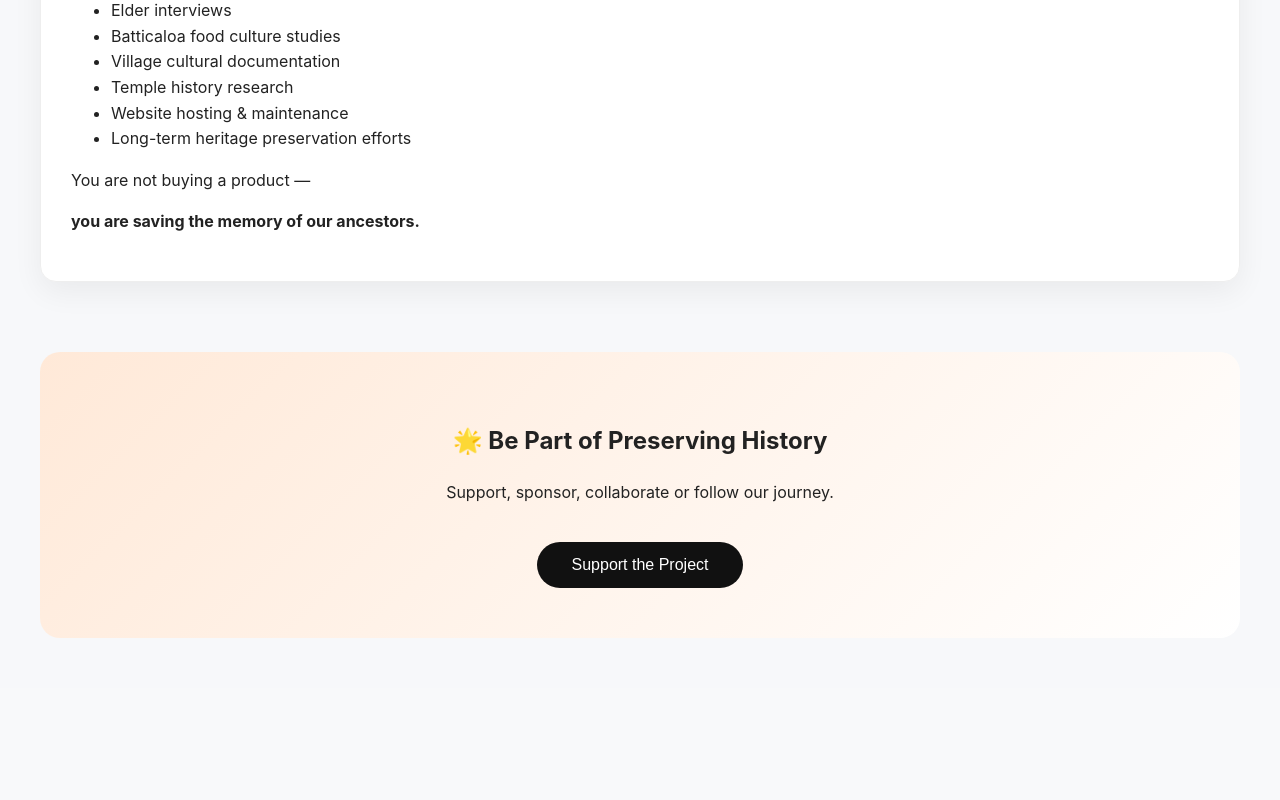
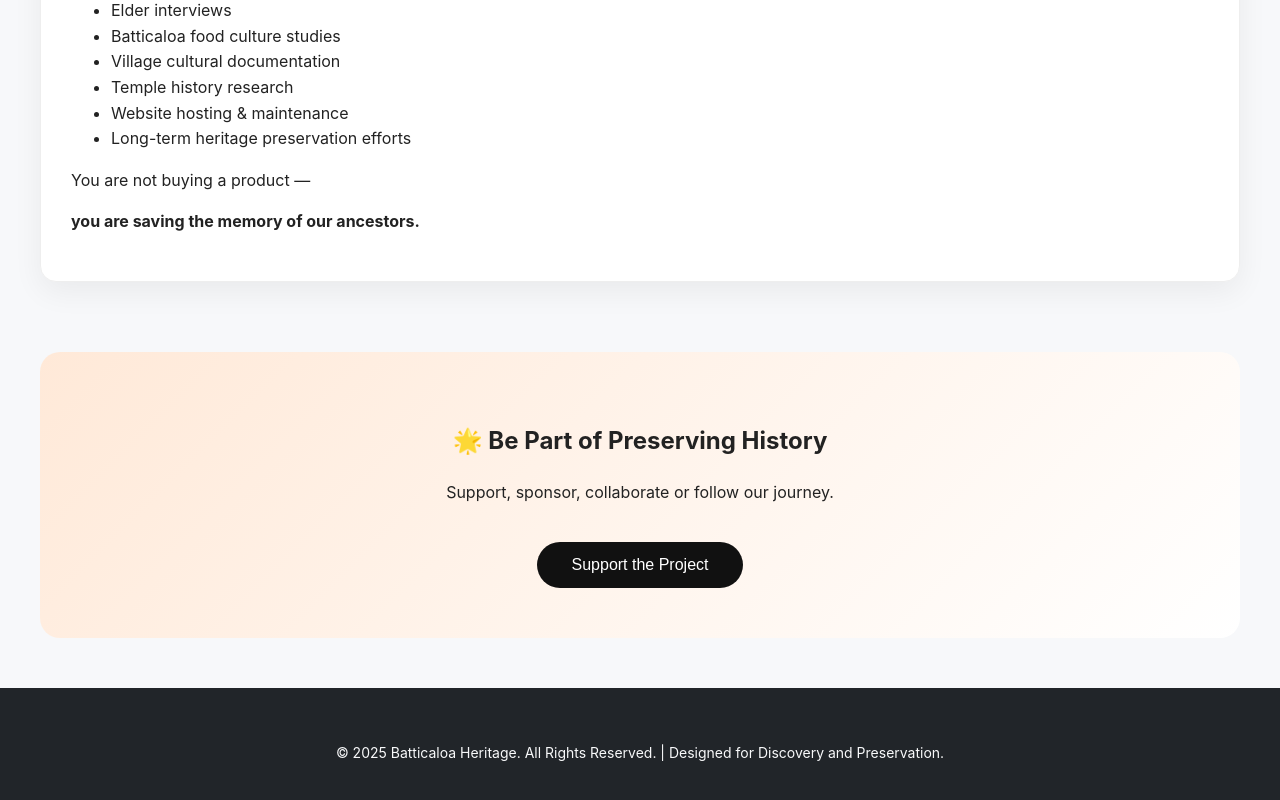
Before and after one commit to thivaharan-selvanayagam/mattakalappu-frontend, a Next.js app: page /manuscripts in a window 1280 px wide. Shown: the part 4644-5444 px from the top of the page. Before the commit the page ends 5332 px from the top, so only its background shows below. Built offline with nearby package versions, Linux system fonts and the light colour scheme.

Commit message:
footer resized

```diff
--- a/pages/manuscripts.js
+++ b/pages/manuscripts.js
@@ -238,6 +238,10 @@ with various birth stars…”</p>
         </section>
 
       </div>
+      {/* --- Footer --- */}
+            <footer className="footer">
+                <p>&copy; 2025 Batticaloa Heritage. All Rights Reserved. | Designed for Discovery and Preservation.</p>
+            </footer>
       <style jsx global>{`
 
         /* ------------------- GLOBAL PAGE STYLE ------------------- */
@@ -393,6 +397,15 @@ with various birth stars…”</p>
   color: #111;
 }
 
+/* --- Footer --- */
+                .footer {
+                    background: var(--text-color);
+                    color: var(--background-light);
+                    text-align: center;
+                    padding: 40px 20px;
+                    font-size: 14px;
+                }
+
 
       `}</style>
     </div>
```
